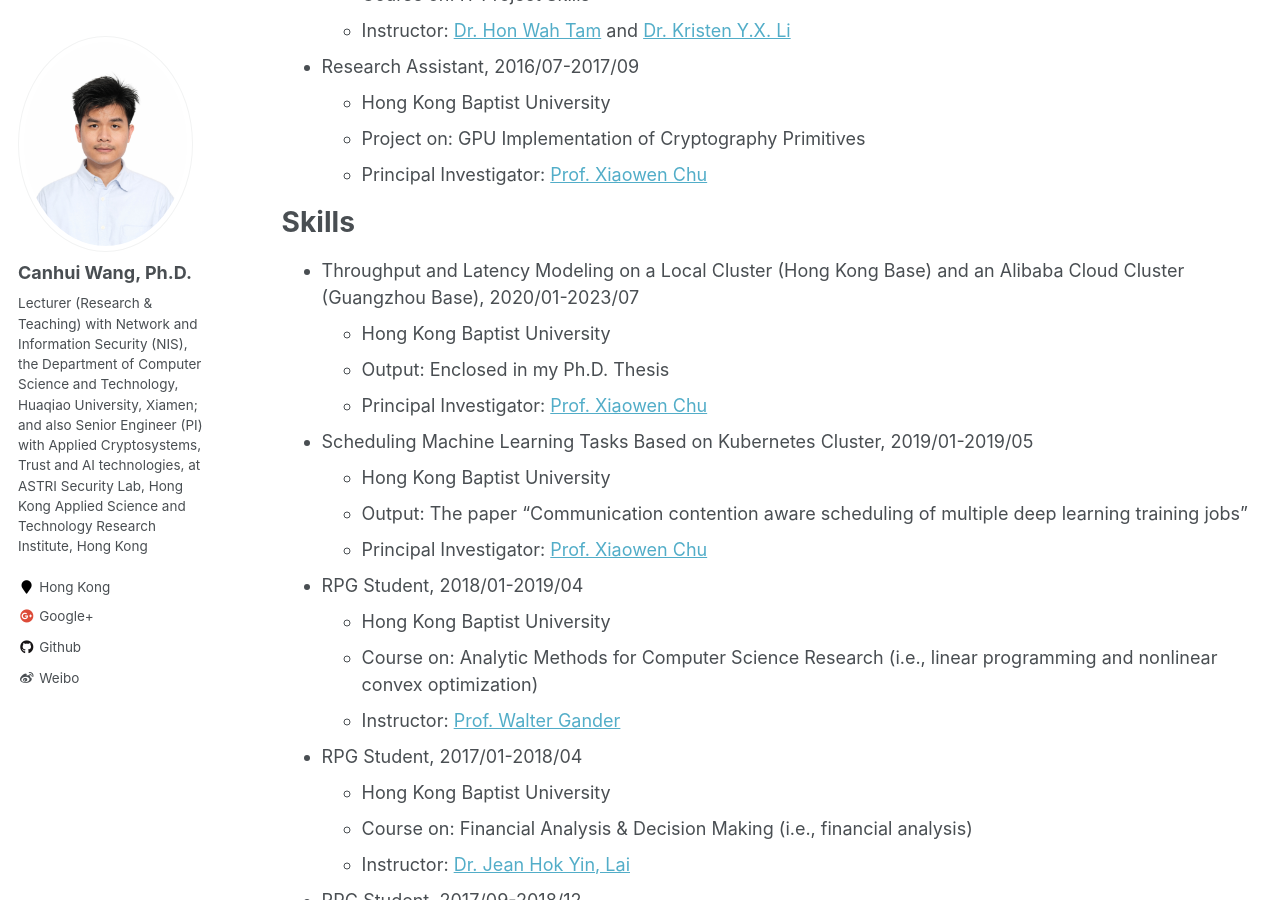
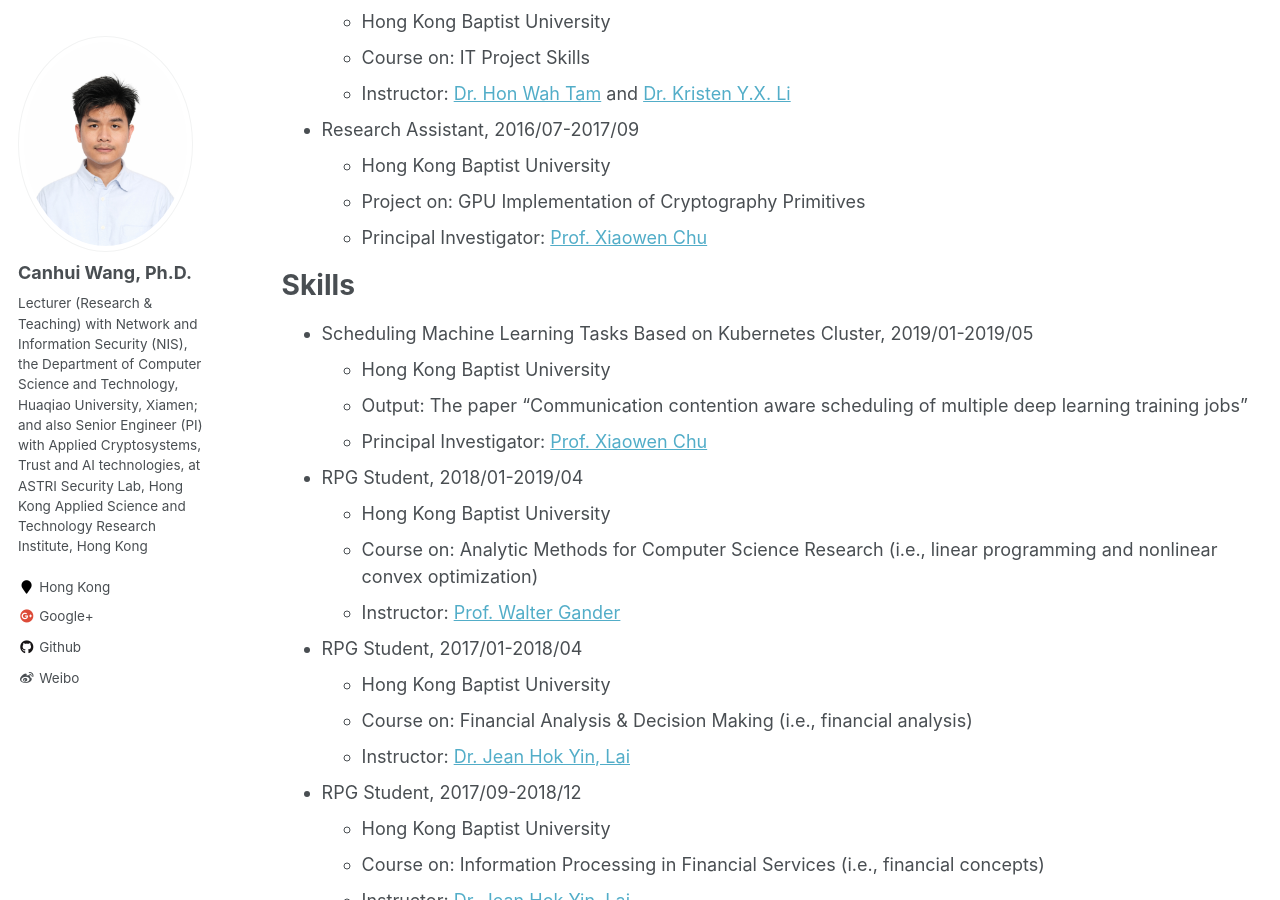
Before and after one commit to Canhui/canhui.github.io, a Jekyll site: the page built from _pages/cv.md, in a window 1280 px wide and 900 px high, scrolled down 2064 px. Built offline with Jekyll 4.4.1, drawn with Linux system fonts in a browser that asks for light colours; some of the changed text lies outside the part shown.

Commit message:
Update cv.md

```diff
--- a/_pages/cv.md
+++ b/_pages/cv.md
@@ -86,10 +87,7 @@ Work experience
 Skills
 ======
 
-* Throughput and Latency Modeling on a Local Cluster (Hong Kong Base) and an Alibaba Cloud Cluster (Guangzhou Base), 2020/01-2023/07
-  * Hong Kong Baptist University
-  * Output: Enclosed in my Ph.D. Thesis
-  * Principal Investigator: [Prof. Xiaowen Chu](https://www.comp.hkbu.edu.hk/~chxw/)
+
 
 * Scheduling Machine Learning Tasks Based on Kubernetes Cluster, 2019/01-2019/05
   * Hong Kong Baptist University
```
Also changed, not shown: other parts of _pages/cv.md (+7 -0 lines).
